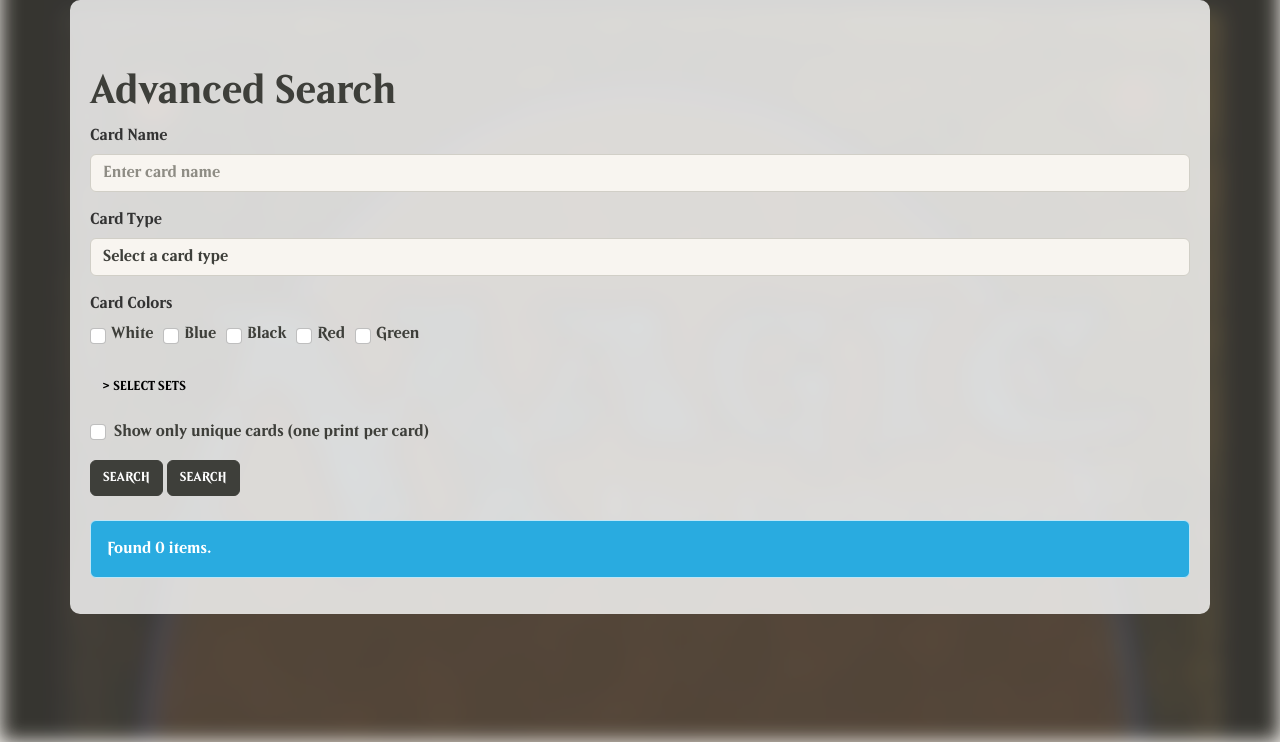
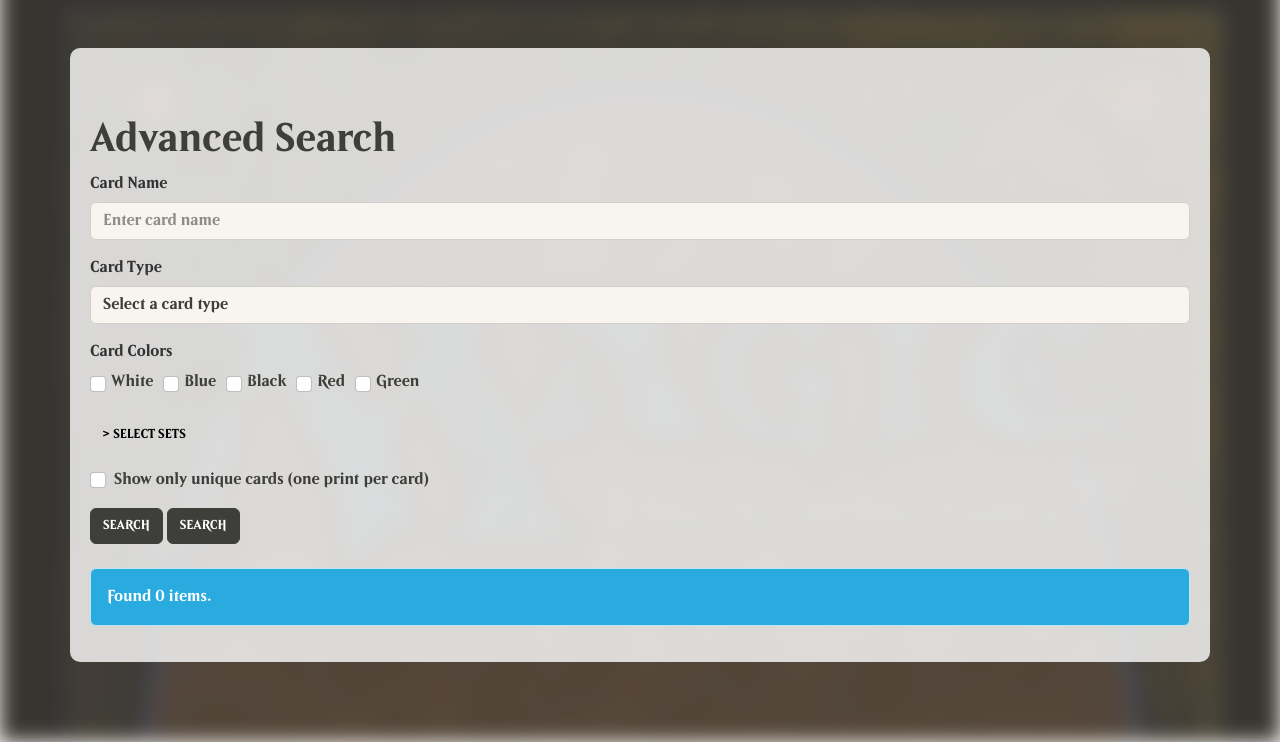
Before and after one commit to Fabaderheld/mtg-db, a Flask app: page /mtg/advanced_search in a window 1280 px wide. Shown: the part 58-800 px from the top of the page. Run offline with Flask 3, Linux system fonts and the light colour scheme; data that the repository does not hold is empty; some libraries are stand-ins or nearby versions.

Commit message:
WIP: Added margin top in base container

```diff
--- a/templates/mtg/base.html
+++ b/templates/mtg/base.html
@@ -123,7 +123,7 @@
             </div>
         </div>
     </nav>
-    <div class="container">
+    <div class="container mt-5">
         {% block content %}
         {% endblock %}
     </div>
```
